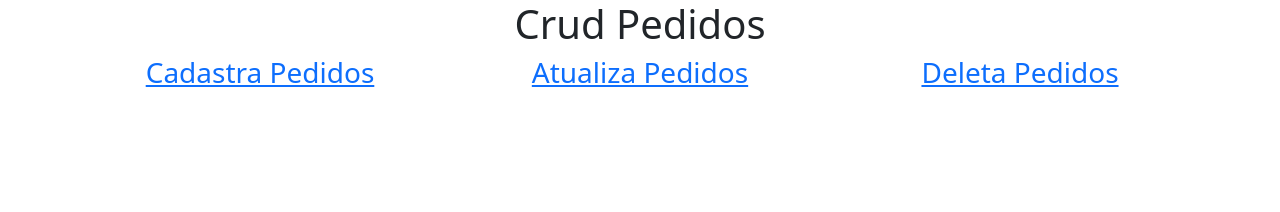
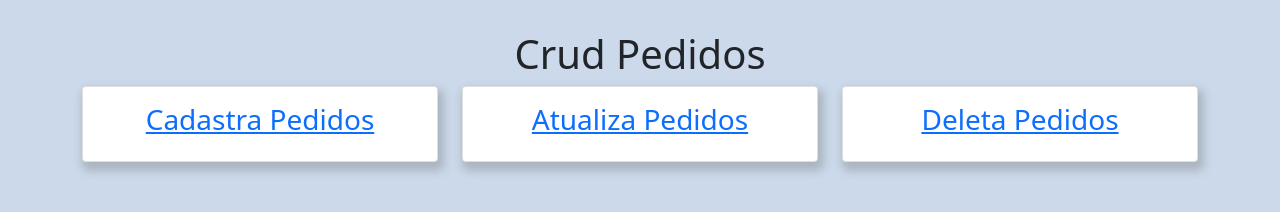
Before and after one commit to samaelpitrofski/Beca, a plain HTML site: page Trabalho Beca/html/index.html in a window 1280 px wide. Drawn offline with Linux system fonts and the light colour scheme.

Commit message:
att index, criação css index, alt css cadpedido

```diff
--- /dev/null
+++ b/Trabalho Beca/css/cadpedido.css
@@ -0,0 +1,9 @@
+body {
+    padding-top: 30px;
+    padding-bottom: 10px;
+    background: #CBD9EA;
+}
+
+.card{
+    box-shadow: 3px 6px 8px 3px rgba(100, 100, 100, 0.3);
+}
--- a/Trabalho Beca/html/index.html
+++ b/Trabalho Beca/html/index.html
@@ -6,6 +6,7 @@
     <meta name="viewport" content="width=device-width, initial-scale=1.0">
     <title>Cadastro</title>
     <link rel="stylesheet" href="/Trabalho Beca/css/bootstrap.min.css">
+    <link rel="stylesheet" href="/Trabalho Beca/css/main.css">
 </head>
 <body>
 
@@ -14,18 +15,30 @@
         <h1>Crud Pedidos</h1>
     </div>
 
-    <div class="container text-center">
+    <div class="container text-center rounded">
         <div class="row">
             <div class="col-4">
-                <a href="cadpedido.html" ><h3>Cadastra Pedidos</h3></a>
+                <div class="card">
+                    <div class="card-body">
+                        <a href="cadpedido.html" ><h3>Cadastra Pedidos</h3></a>
+                    </div>
+                </div>
             </div>
 
             <div class="col-4">
-                <a href="cadpedido.html" ><h3>Atualiza Pedidos</h3></a>
+                <div class="card">
+                    <div class="card-body" >
+                        <a href="cadpedido.html" ><h3>Atualiza Pedidos</h3></a>
+                    </div>
+                </div>
             </div>
 
             <div class="col-4">
-                <a href="cadpedido.html" ><h3>Deleta Pedidos</h3></a>
+                <div class="card">
+                    <div class="card-body">
+                        <a href="cadpedido.html" ><h3>Deleta Pedidos</h3></a>
+                    </div>
+                </div>
             </div>
 
         </div>
```
Also changed, not shown: Trabalho Beca/html/cadpedido.html (+1 -1 lines).
